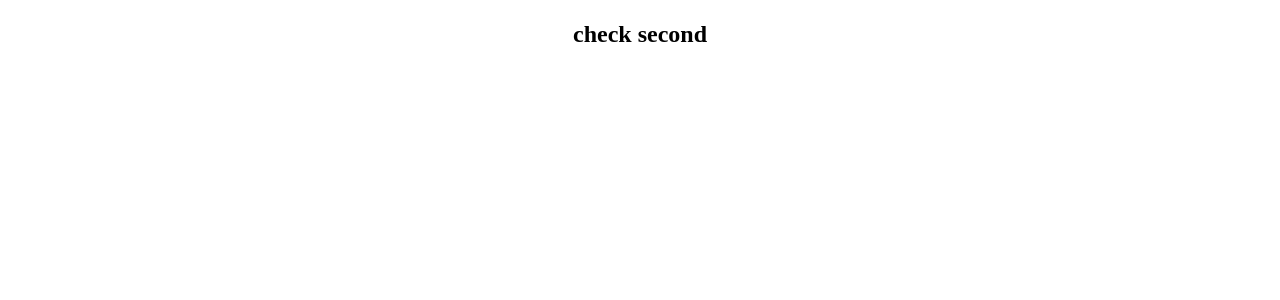
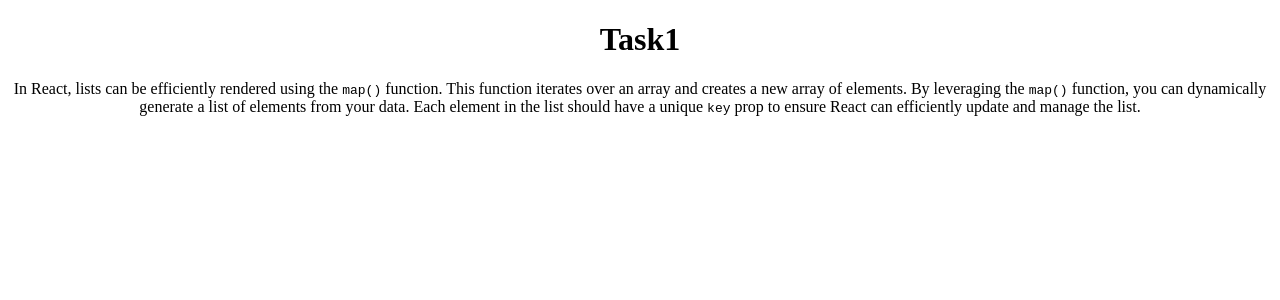
Before and after one commit to SathyaReact-375/Day5, a React (Create React App) app: page / in a window 1280 px wide. Shown: the top 300 px of the page. Built offline with nearby package versions, Linux system fonts and the light colour scheme.

Commit message:
updatecheckingtask1

```diff
--- a/src/App.js
+++ b/src/App.js
@@ -1,11 +1,11 @@
 import React from 'react'
+import Task1 from './Components/Task1'
 
 function App() {
   return (
-    <div>
-      <h1></h1>
-      <h2 style={{textAlign:'center'}}>check second</h2>
-    </div>
+    <>
+    <Task1/>
+    </>
   )
 }
 
--- /dev/null
+++ b/src/Components/Task1.js
@@ -0,0 +1,14 @@
+import React from 'react'
+
+function Task1() {
+  return (
+    <div>
+    <div style={{textAlign:"center"}}>
+        <h1>Task1</h1>
+<p>In React, lists can be efficiently rendered using the <code>map()</code> function. This function iterates over an array and creates a new array of elements. By leveraging the <code>map()</code> function, you can dynamically generate a list of elements from your data. Each element in the list should have a unique <code>key</code> prop to ensure React can efficiently update and manage the list.</p>
+</div>
+</div>
+  )
+}
+
+export default Task1
```
